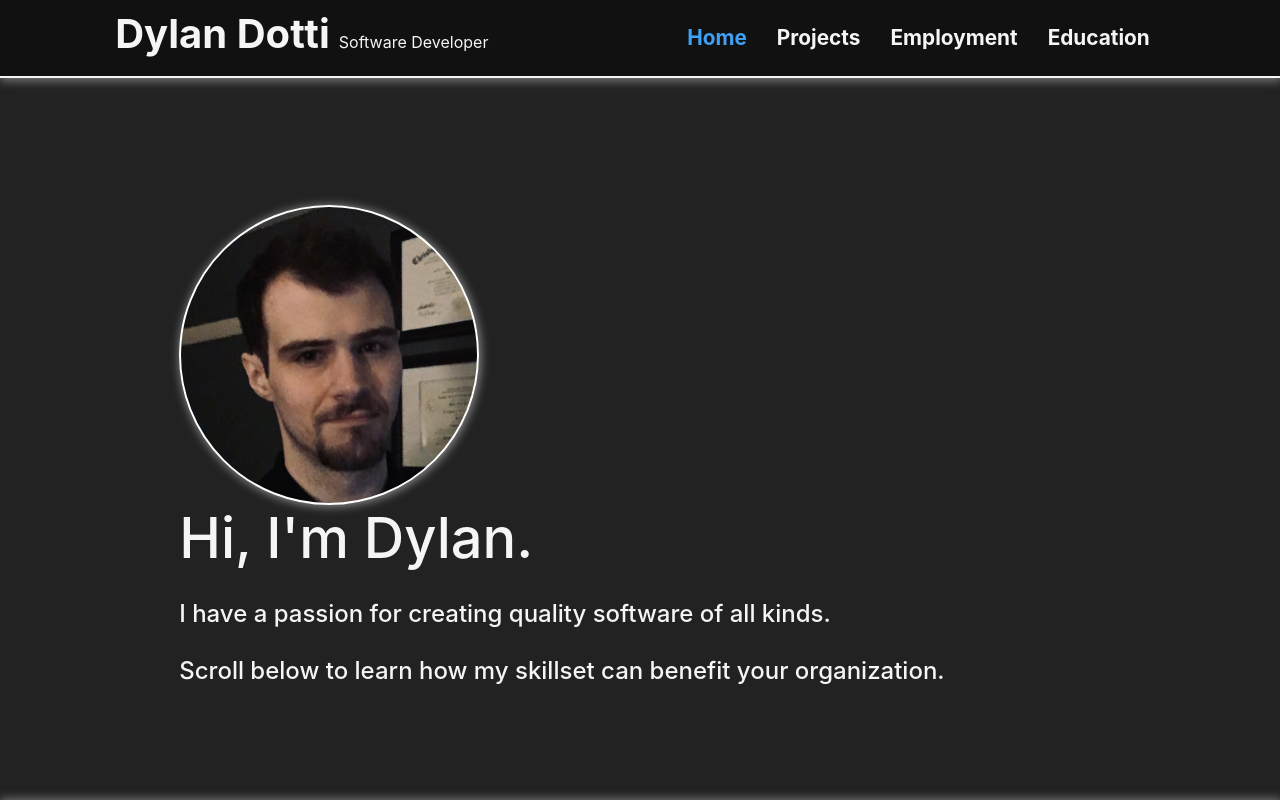
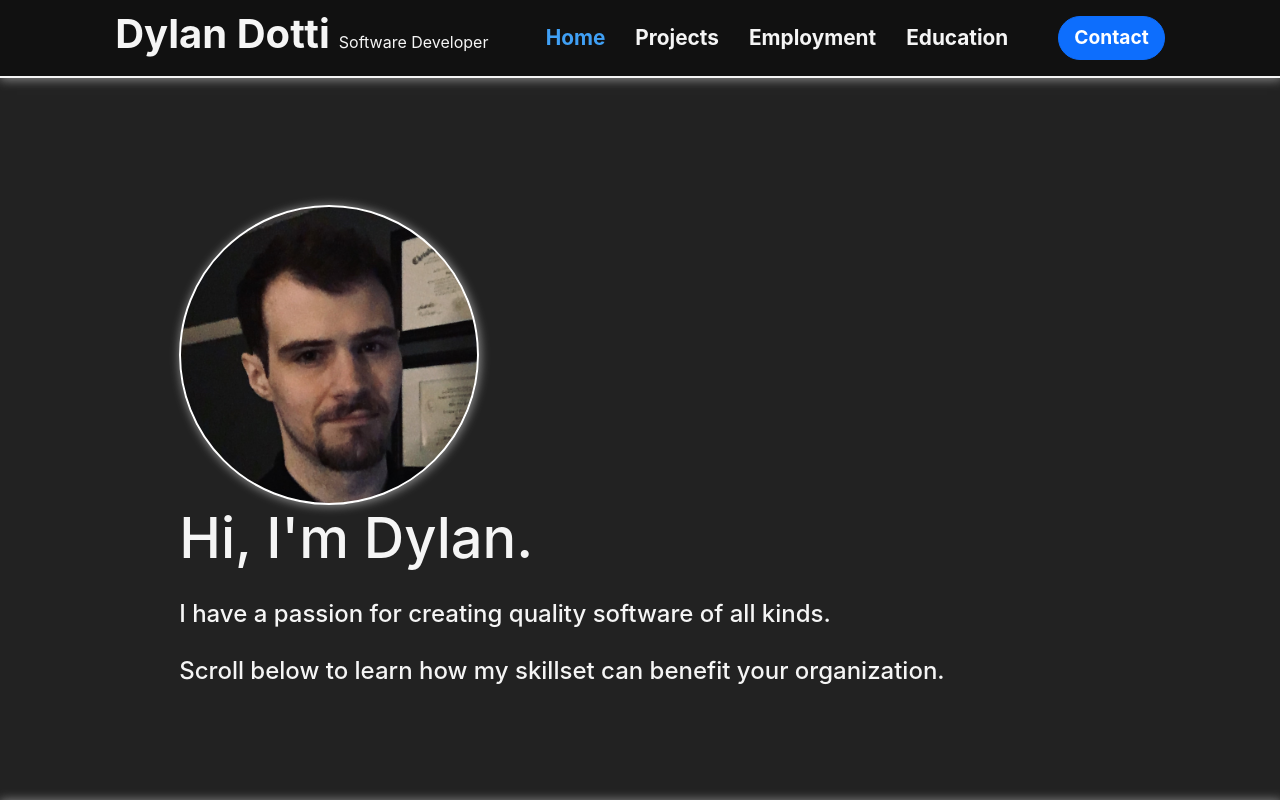
Before and after one commit to Dylan-Dotti/React-Portfolio-Website, a React (Create React App) app: page / in a window 1280 px wide. Built offline with nearby package versions, Linux system fonts and the light colour scheme.

Commit message:
Add contact button

```diff
--- a/src/Components/MainHeader/index.tsx
+++ b/src/Components/MainHeader/index.tsx
@@ -21,6 +21,9 @@ const MainHeader: React.FC = () => {
                             <li className={location.pathname.startsWith('/employment') ? 'active' : ''}><Link to="/employment">Employment</Link></li>
                             <li className={location.pathname.startsWith('/education') ? 'active' : ''}><Link to="/education">Education</Link></li>
                         </ul>
+                        <button className="btn btn-primary contact-button">
+                            <strong>Contact</strong>
+                        </button>
                     </nav>
                 </div>
             </div>
--- a/src/Components/MainHeader/main-header.scss
+++ b/src/Components/MainHeader/main-header.scss
@@ -34,6 +34,8 @@
 
             nav {
                 display: flex;
+                gap: 35px;
+                align-items: center;
 
                 .nav-list {
                     display: flex;
@@ -64,6 +66,14 @@
                     }
                 }
 
+                .contact-button {
+                    display: flex;
+                    border-radius: 40px;
+                    font-size: 1.2rem;
+                    padding: 6px 15px;
+                    padding-bottom: 8px;
+                }
+
             }
         }
 
```
